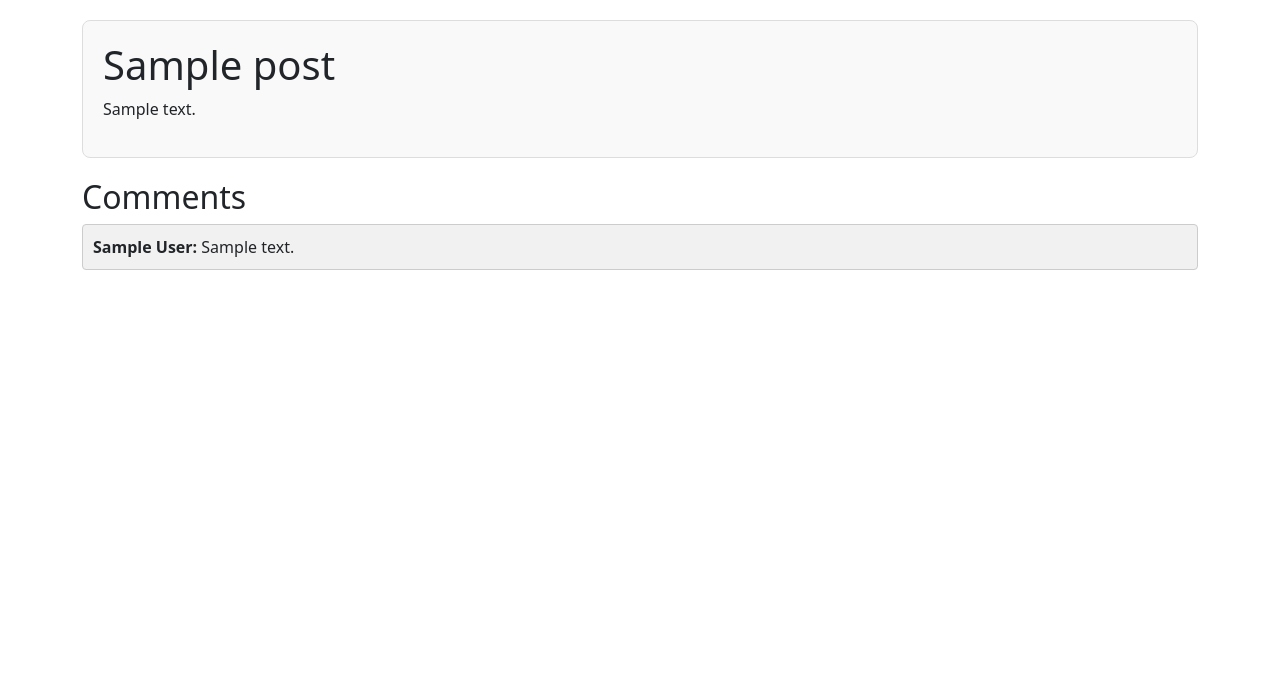
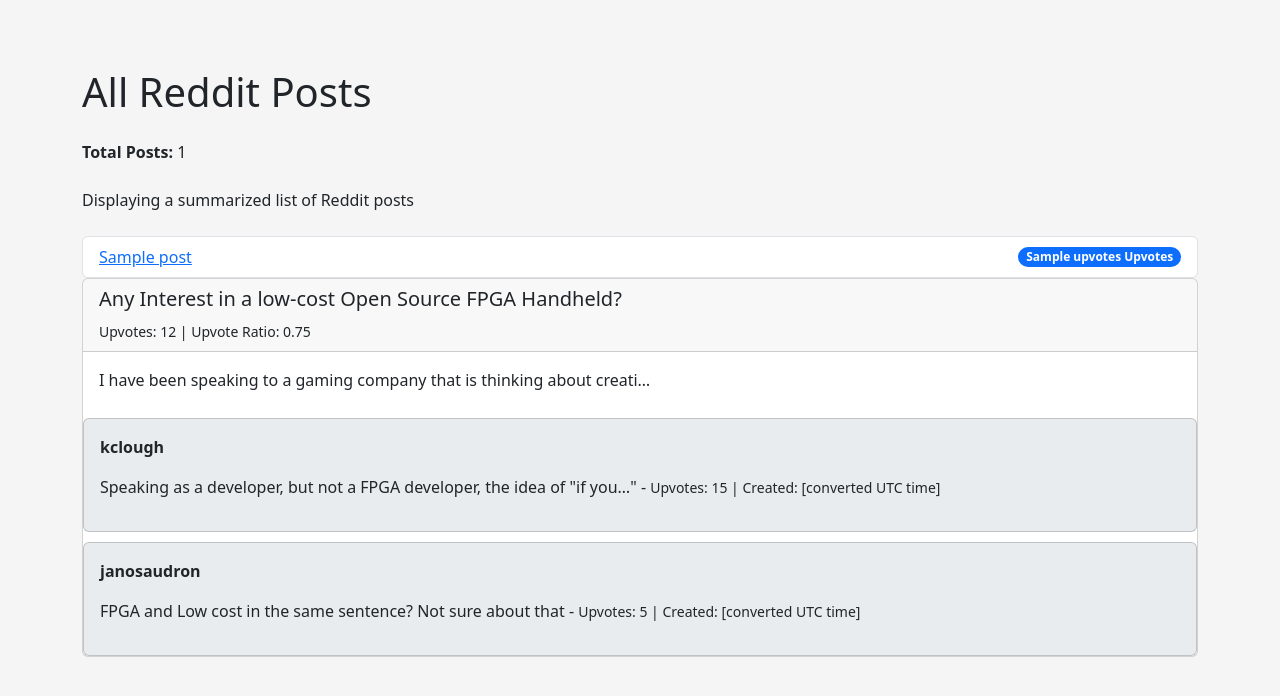
Before and after one commit to Tengs-Fan/LLM_analyzer, a Python web app: template templates/reddit.html in a window 1280 px wide. Shown: the top 696 px of the page. Run offline with Jinja, Linux system fonts and the light colour scheme; the template is opened without the code that fills it: most values are stand-ins (such as "Sample title", 1, 10 or a date in 2020).

Commit message:
update website

```diff
--- a/templates/reddit.html
+++ b/templates/reddit.html
@@ -3,52 +3,83 @@
 <head>
     <meta charset="UTF-8">
     <meta name="viewport" content="width=device-width, initial-scale=1, shrink-to-fit=no">
-    <title>{{ post.title }}</title>
+    <title>Reddit Posts & Comments</title>
     <!-- Bootstrap CSS -->
     <link href="https://cdn.jsdelivr.net/npm/bootstrap@5.3.0/dist/css/bootstrap.min.css" rel="stylesheet">
     <style>
         body {
             padding: 20px;
+            background-color: #f5f5f5;
         }
-        .post-content {
+        .post-card {
             margin-bottom: 20px;
-            padding: 20px;
-            background-color: #f9f9f9;
-            border: 1px solid #ddd;
-            border-radius: 8px;
         }
-        .comment {
-            margin-bottom: 10px;
-            padding: 10px;
-            background-color: #f1f1f1;
-            border: 1px solid #ccc;
-            border-radius: 4px;
+        .comment-card {
+            margin-top: 10px;
+            background-color: #e9ecef;
         }
         .comment-author {
             font-weight: bold;
-        }
-        .comment-body {
-            margin-top: 5px;
         }
     </style>
 </head>
 <body>
 
-<div class="container">
-    <div class="post-content">
-        <h1>{{ post.title }}</h1>
-        <p>{{ post.content }}</p>
+<div class="container mt-5">
+    <h1>All Reddit Posts</h1>
+
+    <!-- Displaying overall stats -->
+    <div class="my-4">
+        <p><strong>Total Posts:</strong> {{ total_posts }}</p>
+        <!-- <p><strong>Average Upvotes per Post:</strong> {{ average_upvotes|round(2) }}</p> -->
     </div>
 
-    <h2>Comments</h2>
-    <ul class="list-unstyled">
-    {% for comment in comments %}
-        <li class="comment">
-            <span class="comment-author">{{ comment.author }}:</span>
-            <span class="comment-body">{{ comment.body }}</span>
+    Displaying a summarized list of Reddit posts
+    <ul class="list-group mt-4">
+    {% for post in posts %}
+        <li class="list-group-item d-flex justify-content-between align-items-center">
+            <a href="{{ url_for('reddit', post_id=post._id) }}">
+                {{ post.title }}
+            </a>
+            <span class="badge bg-primary rounded-pill">{{ post.upvotes }} Upvotes</span>
         </li>
     {% endfor %}
     </ul>
+
+</div>
+
+<div class="container">
+
+    <!-- Sample Reddit Post -->
+    <div class="card post-card">
+        <div class="card-header">
+            <h5 class="card-title">Any Interest in a low-cost Open Source FPGA Handheld?</h5>
+            <small>Upvotes: 12 | Upvote Ratio: 0.75</small>
+        </div>
+        <div class="card-body">
+            <p class="card-text">I have been speaking to a gaming company that is thinking about creati…</p>
+        </div>
+
+        <!-- Comments for this post -->
+        <div class="card comment-card">
+            <div class="card-body">
+                <p class="comment-author">kclough</p>
+                <p>Speaking as a developer, but not a FPGA developer, the idea of "if you…" - <small>Upvotes: 15 | Created: [converted UTC time]</small></p>
+            </div>
+        </div>
+        <div class="card comment-card">
+            <div class="card-body">
+                <p class="comment-author">janosaudron</p>
+                <p>FPGA and Low cost in the same sentence? Not sure about that - <small>Upvotes: 5 | Created: [converted UTC time]</small></p>
+            </div>
+        </div>
+        <!-- End of Comments -->
+
+    </div>
+    <!-- End of Reddit Post -->
+
+    <!-- Add more posts similarly -->
+
 </div>
 
 <!-- Optional JavaScript -->
@@ -56,5 +87,6 @@
 <script src="https://code.jquery.com/jquery-3.6.0.min.js"></script>
 <script src="https://cdn.jsdelivr.net/npm/@popperjs/core@2.11.6/dist/umd/popper.min.js"></script>
 <script src="https://cdn.jsdelivr.net/npm/bootstrap@5.3.0/dist/js/bootstrap.min.js"></script>
+
 </body>
 </html>
```
Also changed, not shown: templates/index.html (+57 -26 lines), templates/reddit_post.html (added, +30 -0 lines).
